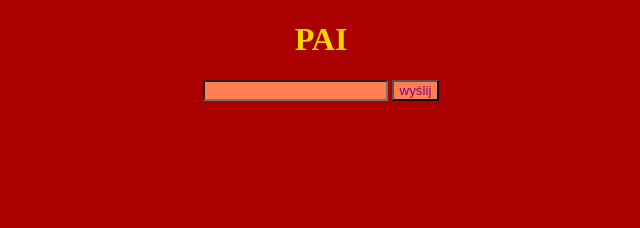
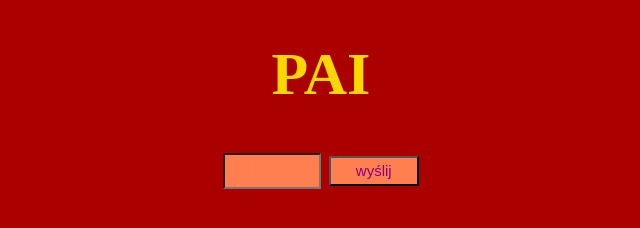
Before and after one commit to Suszek20p/PAI_Suszek, a plain HTML site: page pai_suszek.html in a window 1280 px wide. Shown: the whole page, without its empty margins (319-959 px from the left). Drawn offline with Linux system fonts and the light colour scheme.

Commit message:
Update pai_suszek.html

```diff
--- a/pai_suszek.html
+++ b/pai_suszek.html
@@ -9,10 +9,14 @@
 				background-color: #a00;
 				color: gold;
 				text-align: center;
+				font-size: 30px;
 			}
 			input {
 				background-color: coral;
 				color: darkmagenta;
+				width: 90px;
+				height: 30px;
+				font-size: 15px;
 			}
 		</style>
 	<body>
```
